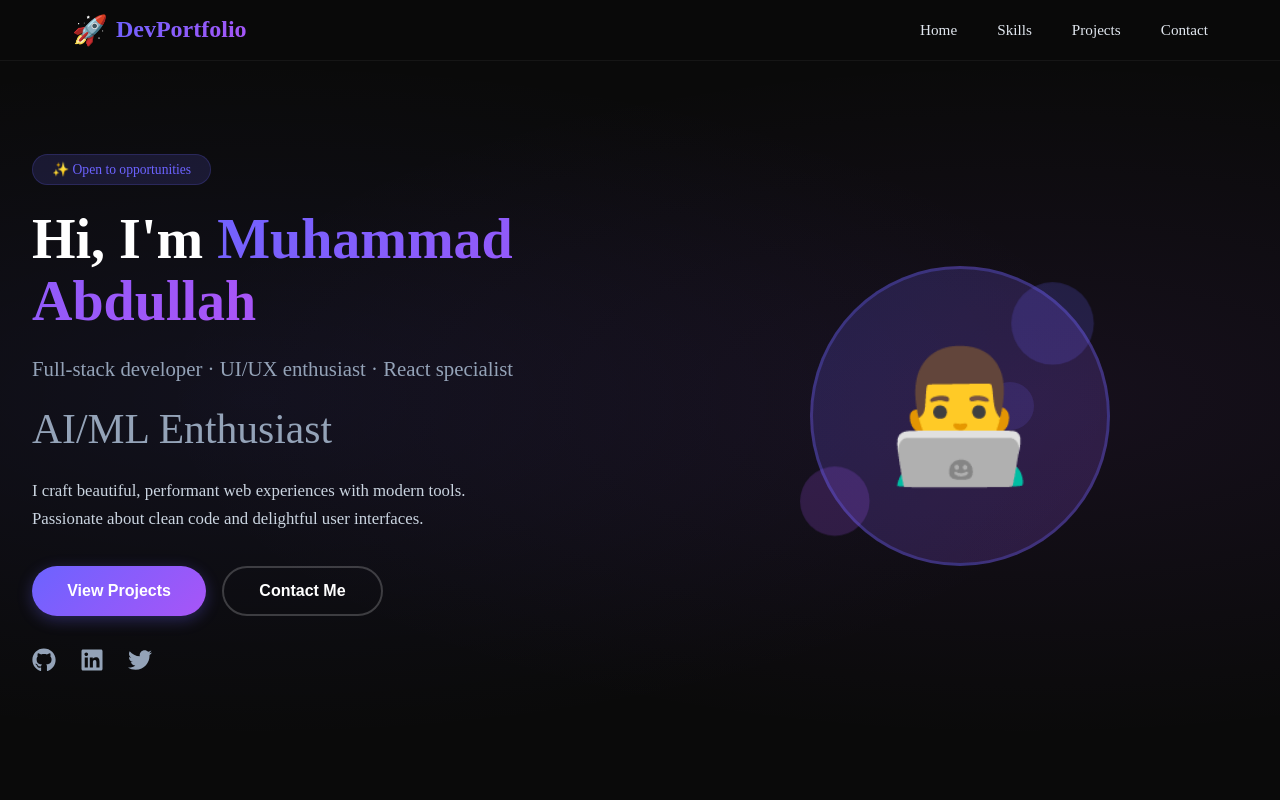
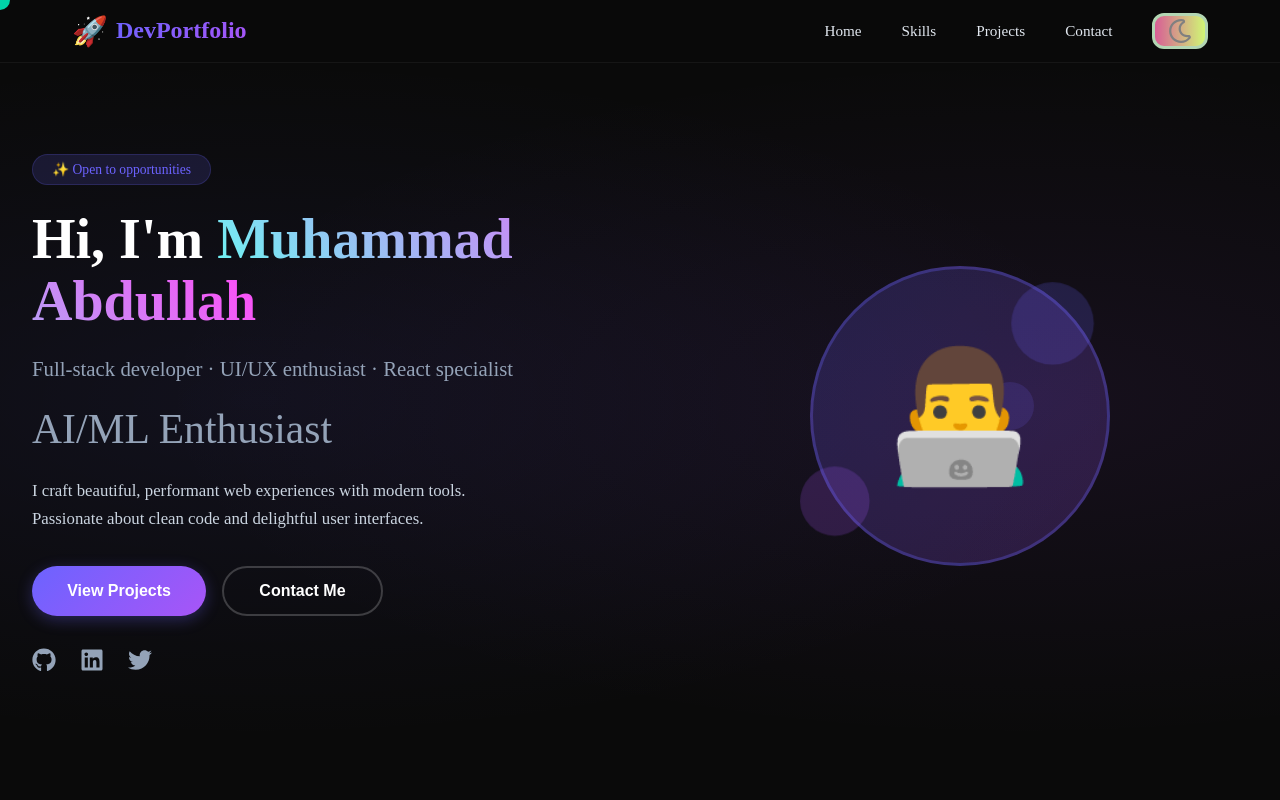
Before and after one commit to HafizEngineerMuhammadAbdullah/React-SMIT-Tasks, a React (Vite) app in the folder React-Portfolio/: page / in a window 1280 px wide. Shown: the top 800 px of the page. Built offline with nearby package versions, Linux system fonts and the light colour scheme.

Commit message:
Add Cursor Animation

```diff
--- a/React-Portfolio/src/App.jsx
+++ b/React-Portfolio/src/App.jsx
@@ -1,4 +1,5 @@
-import React from 'react';
+import React, {useState} from 'react';
+import Cursor from './components/Cursor/Cursor';
 import Navbar from './components/Navbar/Navbar';
 import Hero from './components/Hero/Hero';
 import Skills from './components/Skills/Skills';
@@ -8,9 +9,13 @@ import Footer from './components/Footer/Footer';
 
 
 const App = () => {
+
+  const [theme, setTheme] = useState("dark");
   return (
-    <div>
-      < Navbar />
+    <div data-theme={theme}>
+      <Cursor />
+      {/* passing props */}
+      < Navbar  theme={theme} setTheme={setTheme}/>
       < Hero />
       < Skills />
       < Projects />
--- /dev/null
+++ b/React-Portfolio/src/components/Cursor/Cursor.jsx
@@ -0,0 +1,50 @@
+import { motion } from "framer-motion";
+import { useState, useEffect } from "react";
+import styles from "./Cursor.module.css";
+
+const Cursor = () => {
+
+    const [position, setPosition] = useState({
+        x: 0,
+        y: 0
+    });
+
+    useEffect(() => {
+
+        const moveCursor = (e) => {
+
+            setPosition({
+                x: e.clientX,
+                y: e.clientY
+            });
+
+        };
+
+        window.addEventListener("mousemove", moveCursor);
+
+        return () => {
+            window.removeEventListener("mousemove", moveCursor);
+        };
+
+    }, []);
+
+    return (
+
+        <motion.div
+            className={styles.cursor}
+            animate={{
+                x: position.x - 10,
+                y: position.y - 10
+            }}
+            transition={{
+                type: "spring",
+                stiffness: 500,
+                damping: 28
+            }}
+        />
+
+    );
+
+};
+
+export default Cursor;
--- /dev/null
+++ b/React-Portfolio/src/components/Cursor/Cursor.module.css
@@ -0,0 +1,17 @@
+.cursor {
+
+    position: fixed;
+
+    width: 20px;
+
+    height: 20px;
+
+    border-radius: 50%;
+
+    background: var(--accent);
+
+    pointer-events: none;
+
+    z-index: 9999;
+
+}
--- a/React-Portfolio/src/components/Hero/Hero.module.css
+++ b/React-Portfolio/src/components/Hero/Hero.module.css
@@ -47,7 +47,8 @@
 }
 
 .gradientText {
-  background: linear-gradient(135deg, #6c63ff, #a855f7, #6c63ff);
+  /* background: linear-gradient(135deg, #6c63ff, #a855f7, #6c63ff); */
+  background: linear-gradient(45deg, #63fff2, #f755f7, #1612cf);
   background-size: 200% 200%;
   -webkit-background-clip: text;
   -webkit-text-fill-color: transparent;
@@ -76,6 +77,7 @@
 
 .primaryBtn {
   background: linear-gradient(135deg, #6c63ff, #a855f7);
+  /* background: linear-gradient(135deg,  --bg-secondary,  --bg-primary); */
   color: white;
   border: none;
   padding: 0.9rem 2.2rem;
--- a/React-Portfolio/src/components/Navbar/Navbar.jsx
+++ b/React-Portfolio/src/components/Navbar/Navbar.jsx
@@ -1,13 +1,25 @@
 import React, { useState } from 'react';
 import styles from './Navbar.module.css';
 import { motion } from "motion/react";
-import { FaBars, FaTimes } from 'react-icons/fa';
+import { FaBars, FaTimes, FaRegMoon, FaRegSun } from 'react-icons/fa';
 
-const Navbar = () => {
+const Navbar = ({ theme, setTheme }) => {
 
     const [isOpen, setIsOpen] = useState(false)
 
     const links = ["Home", "Skills", "Projects", "Contact"];
+
+    // function to Toggle Theme(either light or dark)
+    const toggleTheme = () => {
+
+        setTheme(
+            theme === "dark"
+                ? "light"
+
+                : "dark"
+        );
+
+    }
 
     return (
         // for Header
@@ -74,6 +86,10 @@ const Navbar = () => {
                                 href={`#${item.toLowerCase()}`} >{item}</motion.a>
                         )
                     })}
+                    {/* Toggle Theme */}
+                    <button className={styles.toggleBtn} onClick={toggleTheme}>
+                        {theme === "dark" ? < FaRegMoon color='grey' /> : <FaRegSun color='white' />}
+                    </button>
                 </div>
 
                 {/* Mobile Menu Toggle */}
--- a/React-Portfolio/src/components/Navbar/Navbar.module.css
+++ b/React-Portfolio/src/components/Navbar/Navbar.module.css
@@ -72,9 +72,28 @@
   transition: width 0.2s ease-in;
 }
 
-/* when the hover being performed n navLinks,change in after element(fake element) */
+/* when the hover being performed on navLinks,change the after element(fake element) */
 .navLinks:hover::after {
   width: 100%;
+}
+
+.toggleBtn {
+  background: linear-gradient(to right, #d85e95, #d0f775);
+  border: 3px solid rgb(178, 214,179);
+  border-radius: 12px;
+  text-align: center;
+  display: flex;
+  align-items: center;
+  color: black;
+  font-size: 1.5rem;
+  cursor: pointer;
+  padding: 0.2rem 0.8rem;
+  transition: all 0.3s;
+}
+
+.toggleBtn:hover{
+   transform: scale(1.1);
+   border-color: rgb(102, 241, 22);
 }
 
 /* for menu toggle button */
--- a/React-Portfolio/src/index.css
+++ b/React-Portfolio/src/index.css
@@ -3,3 +3,152 @@
   padding: 0;
   box-sizing: border-box;
 }
+
+body {
+  cursor: none;
+}
+
+/* for Dark Theme */
+:root {
+  /* Background */
+  --bg-primary: #071a1a;
+  --bg-secondary: #0f2a2a;
+  --card-bg: #143535;
+
+  /* Text */
+  --text-primary: #f8fafc;
+  --text-secondary: #b7d6d6;
+
+  /* Accent */
+  --accent: #00d4aa;
+  --accent-hover: #2af5c5;
+
+  /* Border */
+  --border: #295959;
+
+  /* Extra */
+  --shadow-color: rgba(0, 212, 170, 0.25);
+}
+/* :root {
+
+--bg-primary:#08090D;
+
+--bg-secondary:#12141C;
+
+--card-bg:#181C26;
+
+--text-primary:#F4F7FF;
+
+--text-secondary:#BFC5D6;
+
+--accent:#00F5FF;
+
+--accent-hover:#6BFFFF;
+
+--border:#2B3242;
+
+--shadow-color:rgba(0,245,255,.25);
+
+}
+
+:root{
+
+--bg-primary:#18110F;
+
+--bg-secondary:#241815;
+
+--card-bg:#2F211D;
+
+--text-primary:#FFF8F5;
+
+--text-secondary:#D7C0B5;
+
+--accent:#FF7A00;
+
+--accent-hover:#FFA552;
+
+--border:#533D35;
+
+--shadow-color:rgba(255,122,0,.25);
+
+}
+:root{
+
+--bg-primary:#111111;
+
+--bg-secondary:#1B1B1B;
+
+--card-bg:#252525;
+
+--text-primary:#FFFDF8;
+
+--text-secondary:#CFC8B3;
+
+--accent:#D4AF37;
+
+--accent-hover:#F1C84C;
+
+--border:#403B29;
+
+--shadow-color:rgba(212,175,55,.25);
+
+} */
+
+[data-theme="light"] {
+  --bg-primary: #f7fffd;
+  --bg-secondary: #ffffff;
+  --card-bg: #ecfffa;
+
+  --text-primary: #113333;
+  --text-secondary: #4b6b6b;
+
+  --accent: #00b894;
+  --accent-hover: #00d4aa;
+
+  --border: #cbe9e2;
+
+  --shadow-color: rgba(0, 184, 148, 0.25);
+}
+
+/* [data-theme="light"] {
+
+--bg-primary:#FFFFFF;
+
+--bg-secondary:#F7F8FC;
+
+--card-bg:#EEF2FF;
+
+--text-primary:#101828;
+
+--text-secondary:#667085;
+
+--accent:#00A6C7;
+
+--accent-hover:#00C4E8;
+
+--border:#D7DCE8;
+
+--shadow-color:rgba(0,166,199,.25);
+
+}
+[data-theme="light"]{
+
+--bg-primary:#FFF9F5;
+
+--bg-secondary:#FFFFFF;
+
+--card-bg:#FFF2EA;
+
+--text-primary:#402518;
+
+--text-secondary:#7A5A4E;
+
+--accent:#F97316;
+
+--accent-hover:#FB923C;
+
+--border:#F1D7C8;
+
+--shadow-color:rgba(249,115,22,.25);
+
+} */
--- /dev/null
+++ b/package.json
@@ -0,0 +1,5 @@
+{
+  "dependencies": {
+    "react-animated-cursor": "^2.11.2"
+  }
+}
```
Also changed, not shown: 1 other file (tests, documents, lock files or other folders).
